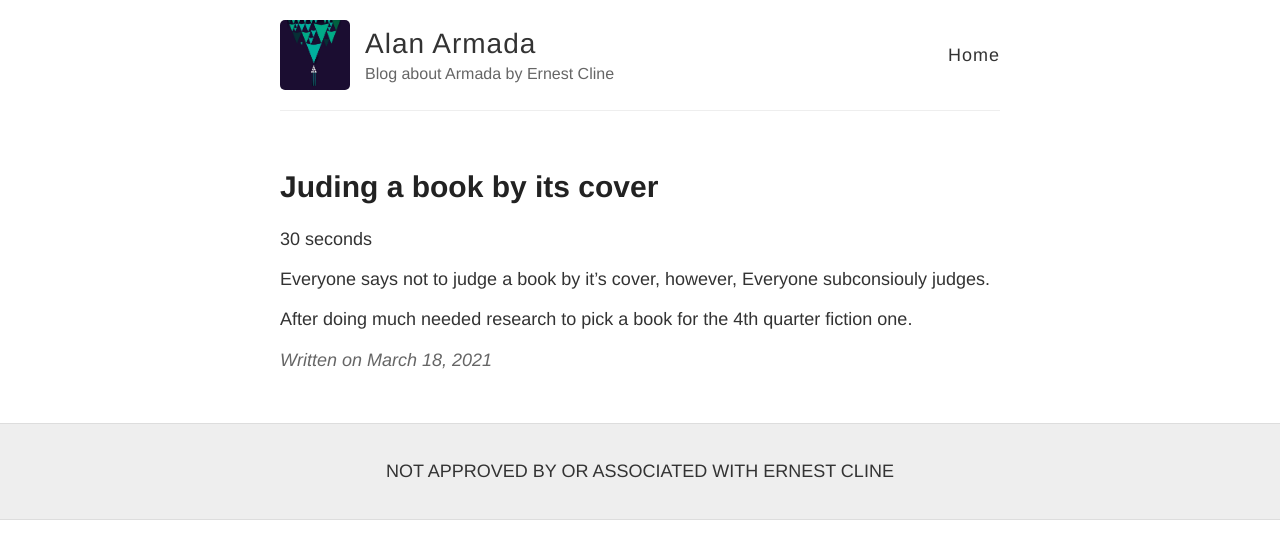
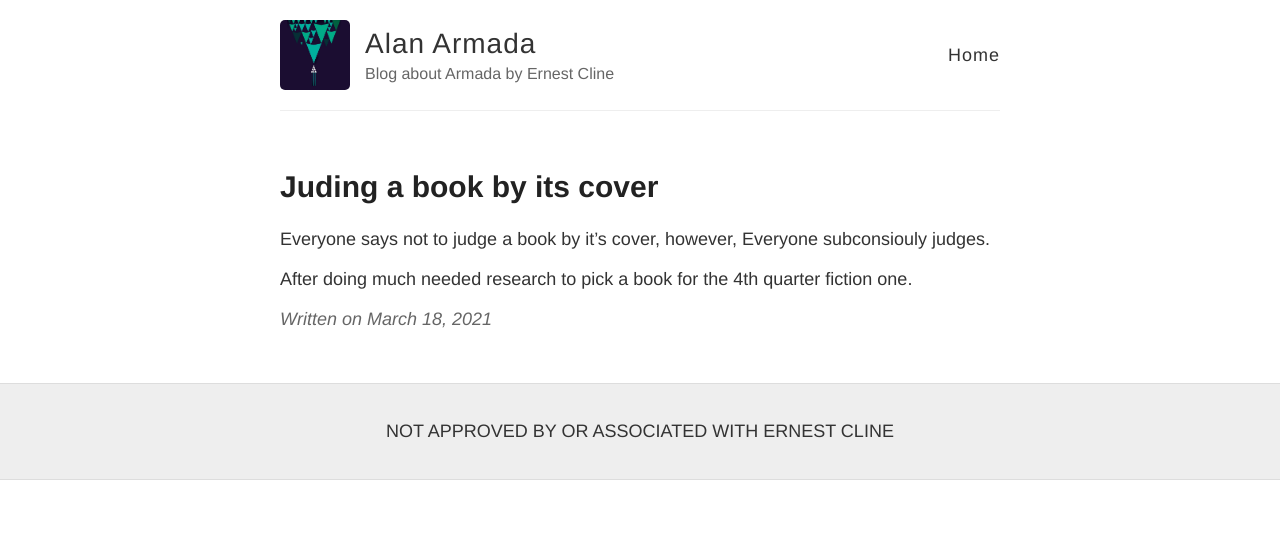
Before and after one commit to PiSaucer/armadablogschoolproject, a Jekyll site: the page built from _posts/2021-3-18-entry1.md, in a window 1280 px wide. Shown: the top 559 px of the page. Built offline with Jekyll 4.4.1, drawn with Linux system fonts in a browser that asks for light colours.

Commit message:
Update post.html

```diff
--- a/_layouts/post.html
+++ b/_layouts/post.html
@@ -4,7 +4,6 @@ layout: default
 
 <article class="post">
   <h1>{{ page.title }}</h1>
-  <span>{{ post.content | reading_time }}</span>
 
   <div class="entry">
     {{ content }}
```
